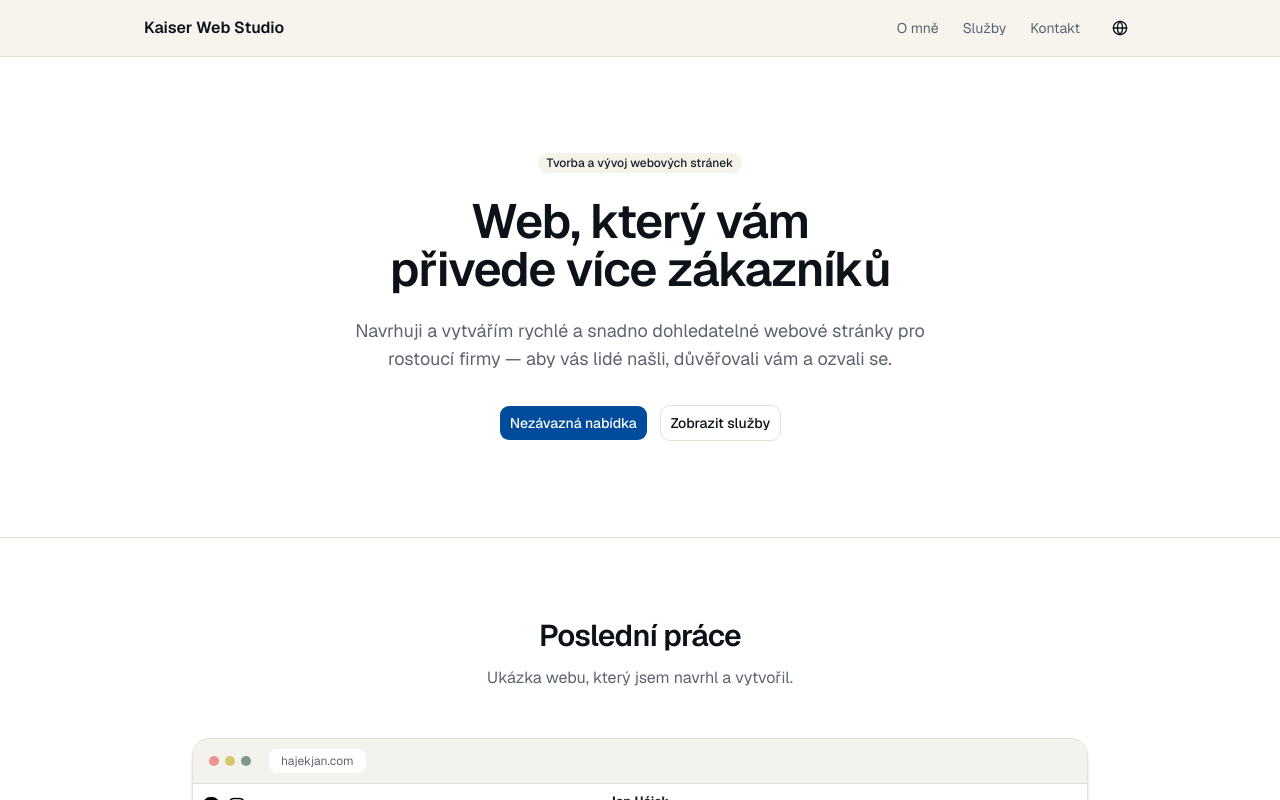
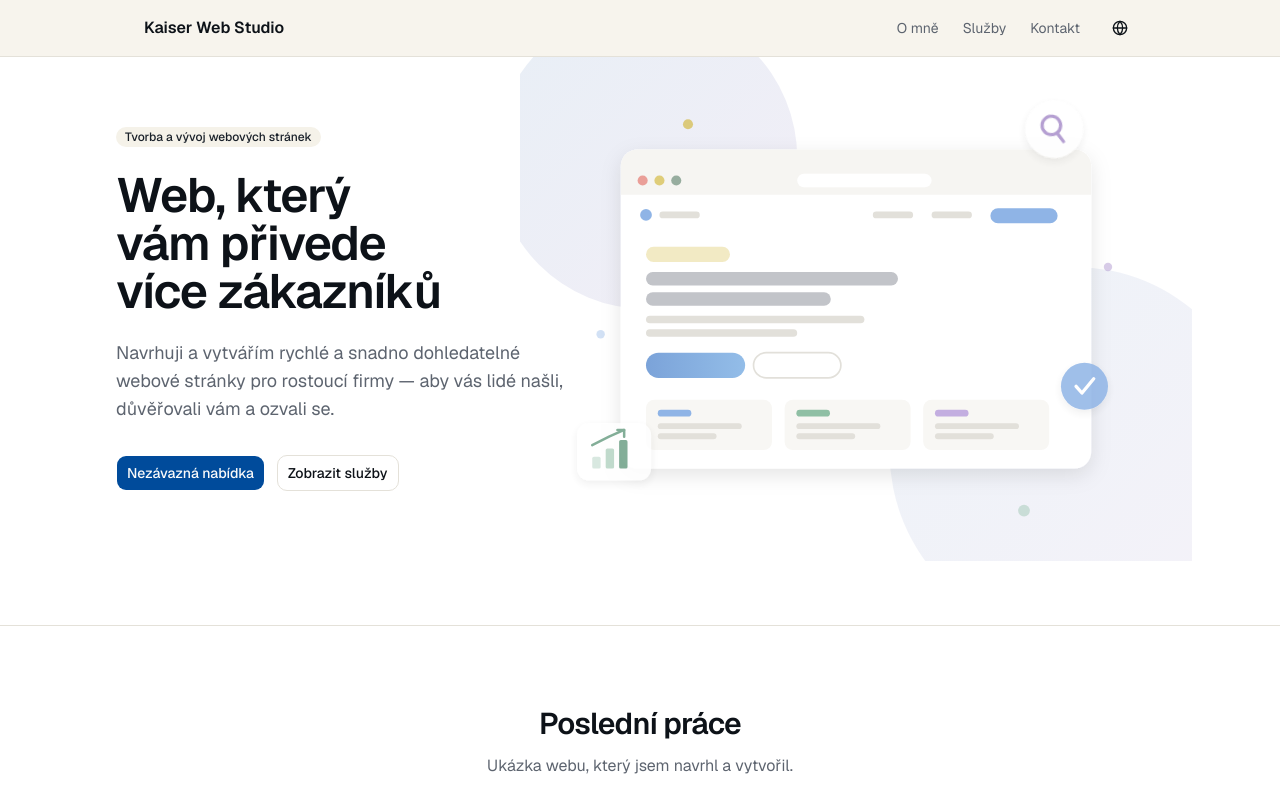
Before and after one commit to Tomas-Kaiser/kaiserwebstudio, a Next.js app: page /cs in a window 1280 px wide. Shown: the top 800 px of the page. Built offline with nearby package versions, Linux system fonts and the light colour scheme.

Commit message:
Add responsive hero illustration with breakpoint-specific layouts

```diff
--- a/messages/cs.json
+++ b/messages/cs.json
@@ -16,7 +16,8 @@
     "title": "Web, který vám přivede více zákazníků",
     "subtitle": "Navrhuji a vytvářím rychlé a snadno dohledatelné webové stránky pro rostoucí firmy — aby vás lidé našli, důvěřovali vám a ozvali se.",
     "primaryCta": "Nezávazná nabídka",
-    "secondaryCta": "Zobrazit služby"
+    "secondaryCta": "Zobrazit služby",
+    "imageAlt": "Ilustrace webu, který je snadno dohledatelný a pomáhá firmě růst"
   },
   "Showcase": {
     "title": "Poslední práce",
--- a/messages/en.json
+++ b/messages/en.json
@@ -16,7 +16,8 @@
     "title": "A website that brings you more customers",
     "subtitle": "I design and build fast, easy-to-find websites for growing businesses — so people can find you, trust you, and get in touch.",
     "primaryCta": "Get a free quote",
-    "secondaryCta": "See services"
+    "secondaryCta": "See services",
+    "imageAlt": "Illustration of a website being built, easy to find, and growing a business"
   },
   "Showcase": {
     "title": "Recent work",
--- a/src/app/[locale]/page.tsx
+++ b/src/app/[locale]/page.tsx
@@ -10,7 +10,17 @@ export default function Home() {
 
   return (
     <main className="flex flex-1 flex-col">
-      <section className="flex flex-col items-center justify-center gap-6 px-4 py-24 text-center">
+      <section className="relative mx-auto flex w-full max-w-7xl flex-col items-center gap-10 overflow-hidden px-4 pt-[30px] pb-14 sm:flex-row sm:items-center lg:gap-14 lg:overflow-visible lg:pt-0 lg:pb-16">
+        <Image
+          src="/images/hero-illustration.svg"
+          alt={t("imageAlt")}
+          width={800}
+          height={600}
+          priority
+          className="hidden sm:order-2 sm:block sm:w-[480px] sm:max-w-none sm:shrink-0 lg:w-full lg:max-w-2xl lg:min-w-0 lg:shrink lg:flex-1"
+        />
+
+        <div className="flex flex-col items-center gap-6 text-center sm:order-1 sm:max-w-md sm:shrink-0 sm:translate-x-[40px] sm:items-start sm:text-left lg:translate-x-[100px]">
           <Badge variant="secondary">{t("eyebrow")}</Badge>
 
           <h1 className="max-w-2xl text-4xl font-semibold tracking-tight text-balance sm:text-5xl">
@@ -21,7 +31,7 @@ export default function Home() {
             {t("subtitle")}
           </p>
 
-        <div className="flex flex-wrap items-center justify-center gap-3 pt-2">
+          <div className="flex flex-wrap items-center justify-center gap-3 pt-2 lg:justify-start">
             <Button size="lg" nativeButton={false} render={<Link href="/contact" />}>
               {t("primaryCta")}
             </Button>
@@ -33,6 +43,7 @@ export default function Home() {
             >
               {t("secondaryCta")}
             </Button>
+          </div>
         </div>
       </section>
 
```
Also changed, not shown: public/images/hero-illustration.svg (added). Lines whose indentation alone changed are shown as unchanged.
